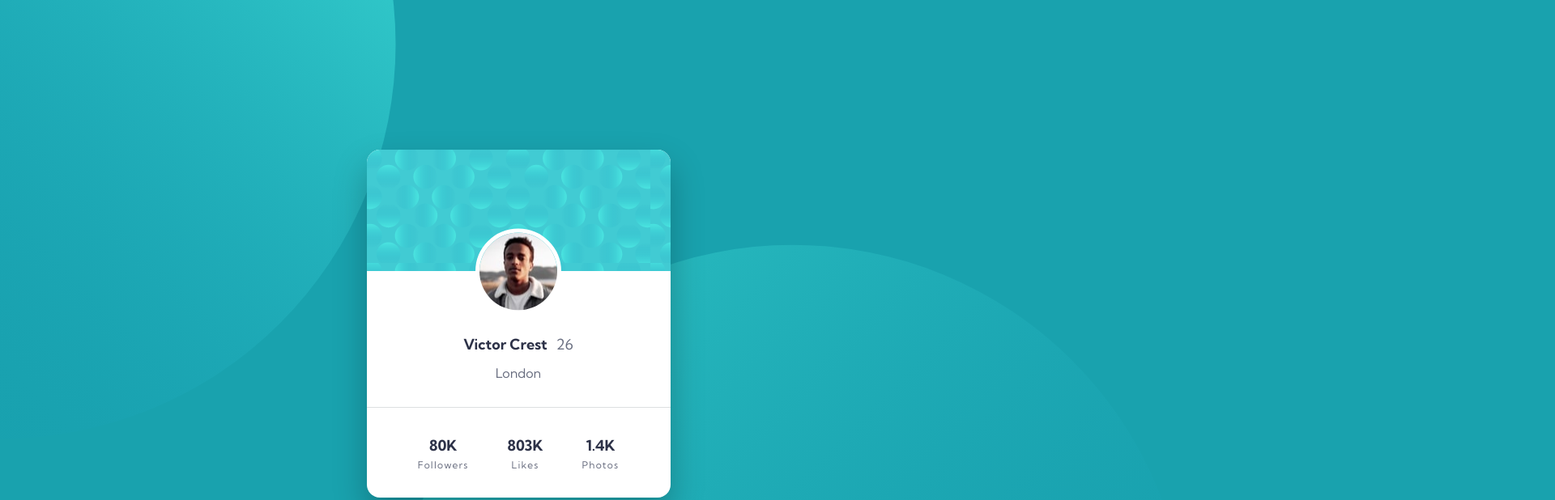
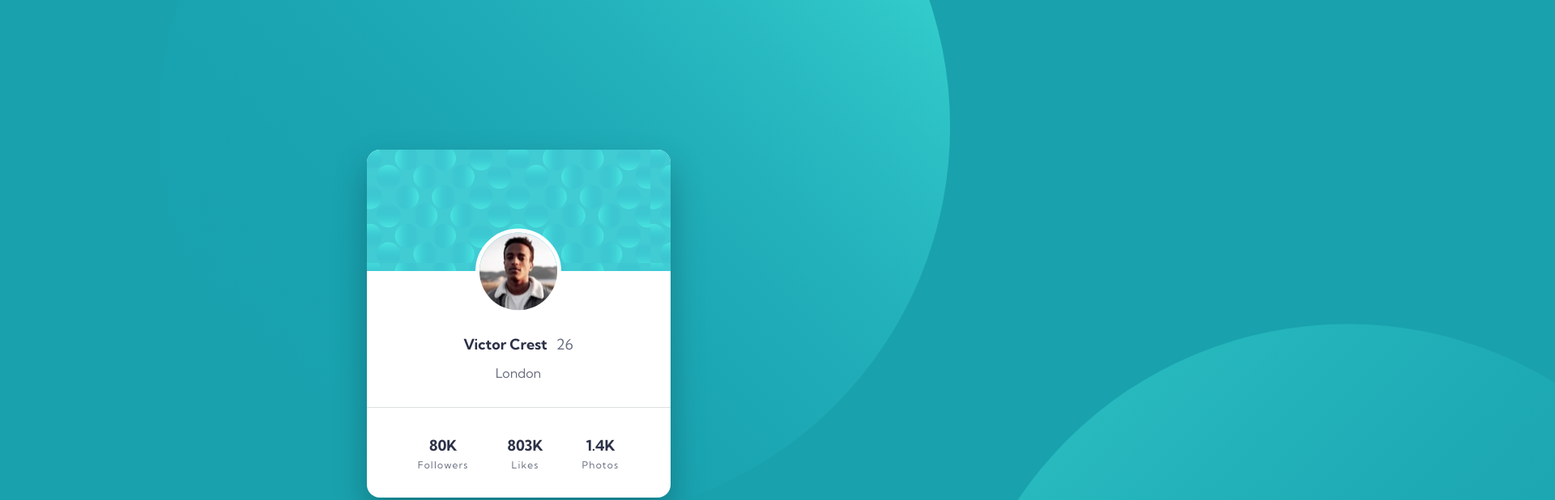
Before and after one commit to xaviguasch/profile-card-component-frontend-mentor-challenge, a plain HTML site: page index.html in a window 1280 px wide. Shown: the top 618 px of the page at 81% size, 1920 px wide, since content can reach past the window. Drawn offline with Linux system fonts and the light colour scheme.

Commit message:
added final touches

```diff
--- a/style.css
+++ b/style.css
@@ -36,22 +36,16 @@ body {
 /* background */
 
 .background {
-  position: absolute;
-  z-index: -10;
+  z-index: -1;
 }
 
 .bg-top {
-  transform: translate(-50%, 15%);
+  position: absolute;
+  transform: translate(20%, -75%);
 }
 .bg-bottom {
-  transform: translate(50%, -10%);
-}
-
-.top-background {
-  transform: translate(-70%, -50%);
-}
-.bottom-background {
-  transform: translate(60%, 50%);
+  position: absolute;
+  transform: translate(120%, 0%);
 }
 
 /* Typography */
```
